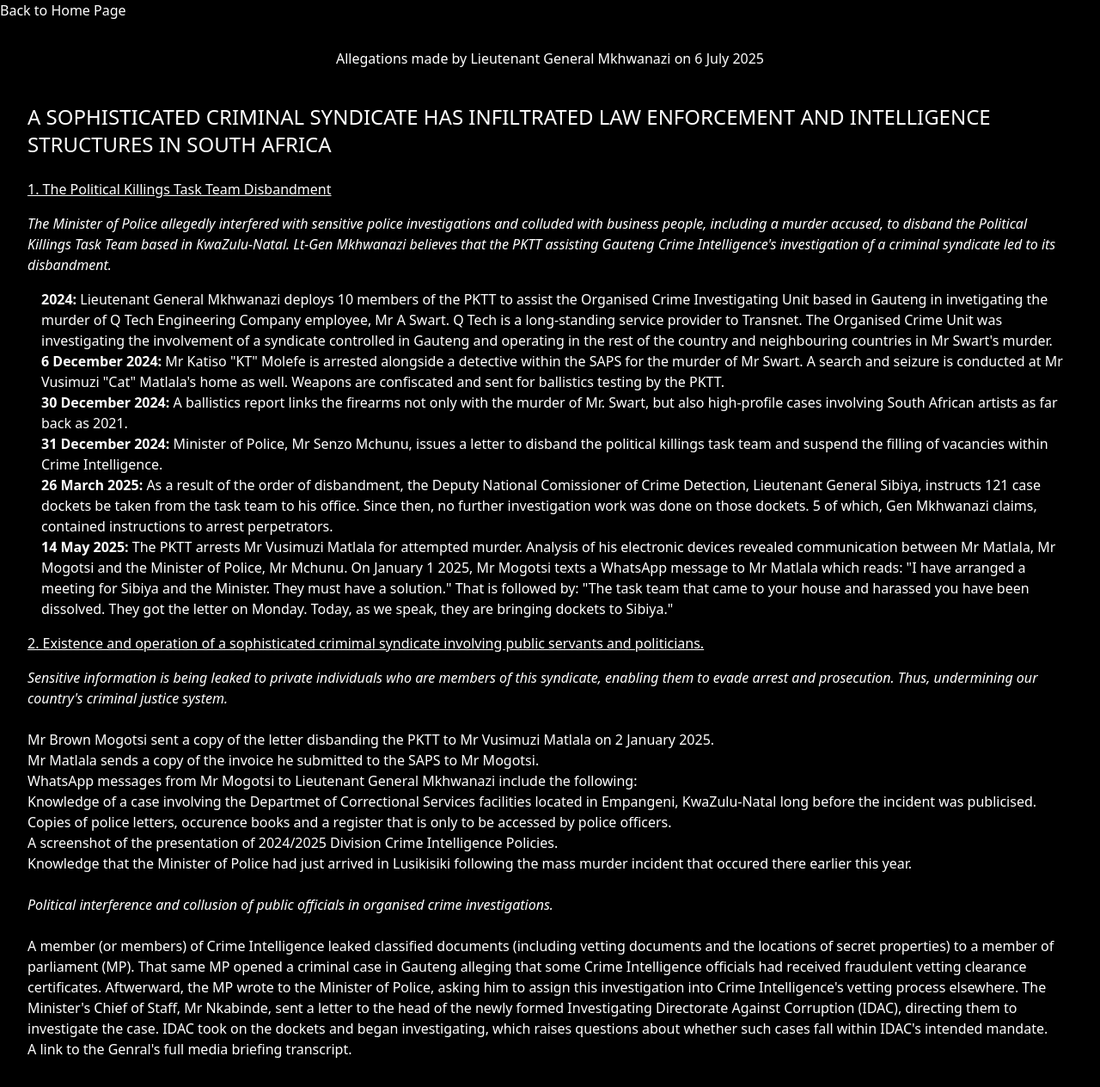
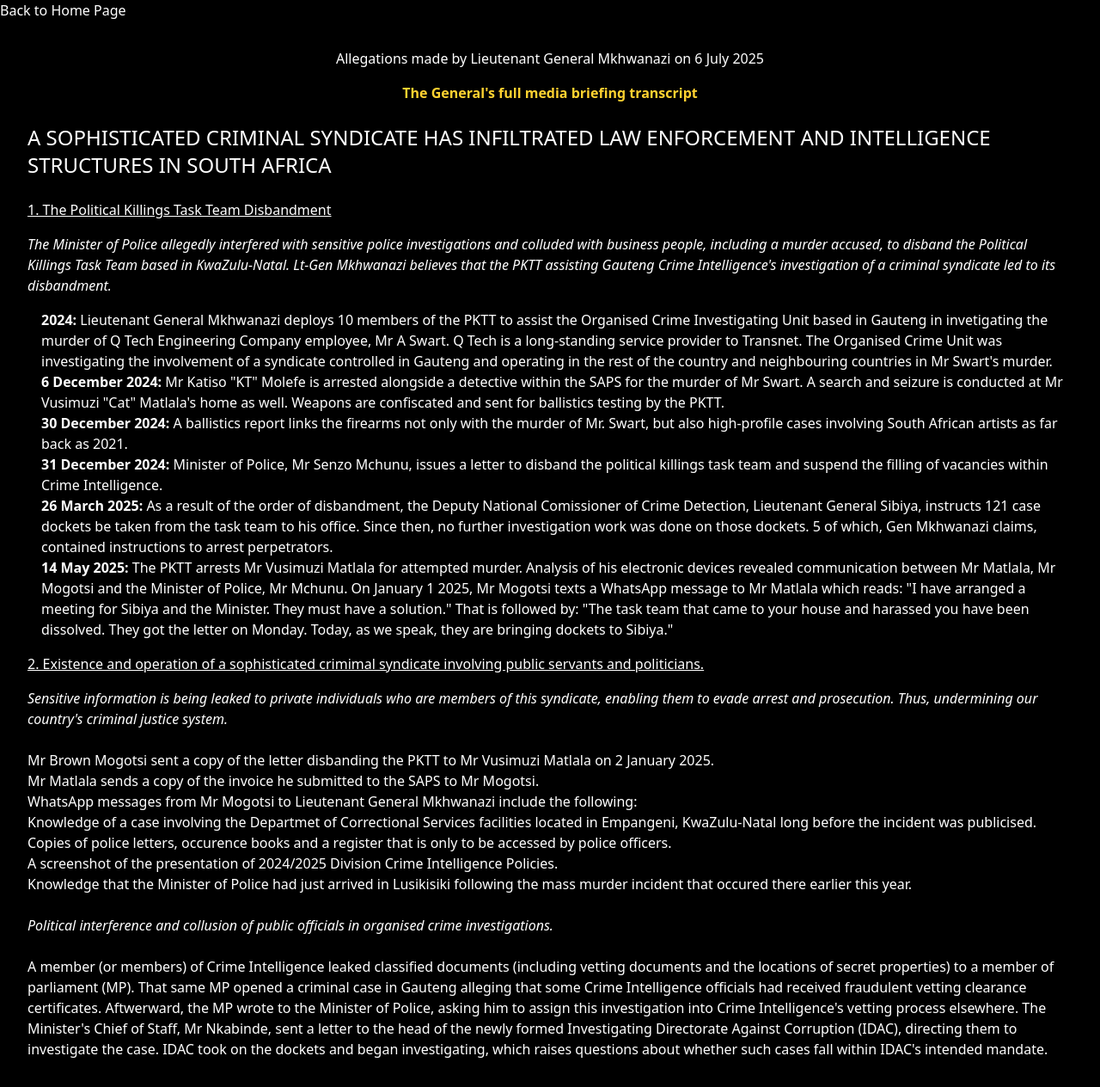
Before and after one commit to makeda-lelozwi/CorruptionTracker-FrontEnd, a React (Vite) app: page /allegations in a window 1280 px wide. Shown: the whole page at 86% size. Built offline with nearby package versions, Linux system fonts and the light colour scheme.

Commit message:
Make link to July 6 briefing more noticeable

```diff
--- a/src/pages/Allegations.jsx
+++ b/src/pages/Allegations.jsx
@@ -5,8 +5,9 @@
         <Link to="/">Back to Home Page</Link>
         <div className="p-8">
 
-            <div className="flex items-center mb-6 justify-center">
+            <div className="flex flex-col items-center mb-6 justify-center">
                 <h1 className=" mb-4 ">Allegations made by Lieutenant General Mkhwanazi on 6 July 2025</h1>
+                <a className=" font-bold text-amber-300" target="blank" href="https://www.politicsweb.co.za/documents/transcript-nhlanhla-mkhwanazis-bombshell-press-con?utm_source=chatgpt.com"> The General's full media briefing transcript</a>
             </div>
 
             <p className="mb-6 uppercase text-2xl text-pretty">A sophisticated criminal syndicate has infiltrated law enforcement and intelligence structures in South Africa</p>
@@ -113,7 +114,6 @@
                 </ul>
             </div>
 
-           <a target="blank" href="https://www.politicsweb.co.za/documents/transcript-nhlanhla-mkhwanazis-bombshell-press-con?utm_source=chatgpt.com"> A link to the Genral's full media briefing transcript.</a>
         </div>
     </>
 
```
